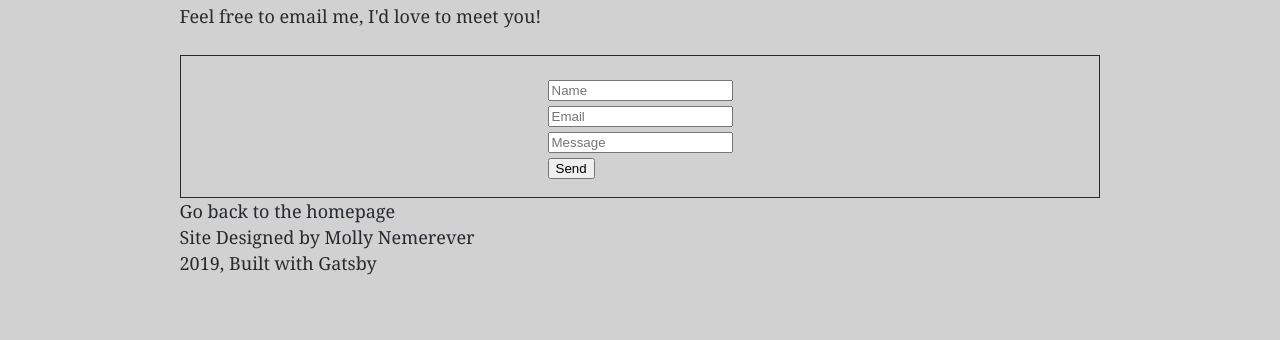
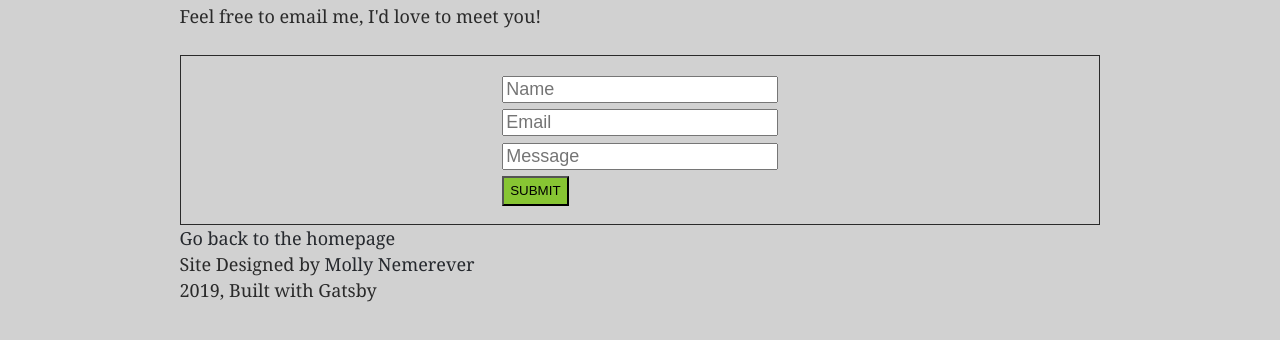
Before and after one commit to mollynemerever/first_gatsby_site, a Gatsby site: page /page-3 in a window 1280 px wide. Shown: the part 244-584 px from the top of the page. Built offline with nearby package versions, Linux system fonts and the light colour scheme; Gatsby itself is replaced by a stand-in of ours.

Commit message:
input form styling

```diff
--- a/src/components/layout.scss
+++ b/src/components/layout.scss
@@ -16,12 +16,26 @@ td {
   border: 1px solid;
 }
 
+button {
+  background-color: #87c533;
+
+  height: 30px;
+}
+
 form {
   margin: 2%;
+  width: 30%;
 }
 
-label.input {
-  padding-bottom: 2%;
+// label.input {
+//   margin-bottom: 2%;
+// }
+
+input {
+  // height: 30%;
+  margin-bottom: 2%;
+  width: 100%;
+  font-size: 18px;
 }
 
 #contact-form {
--- a/src/pages/page-3.js
+++ b/src/pages/page-3.js
@@ -40,7 +40,7 @@ const ThirdPage = () => (
         <br />
         <button type="submit" value="Send">
           {" "}
-          Send{" "}
+          SUBMIT{" "}
         </button>
       </form>
     </div>
```
